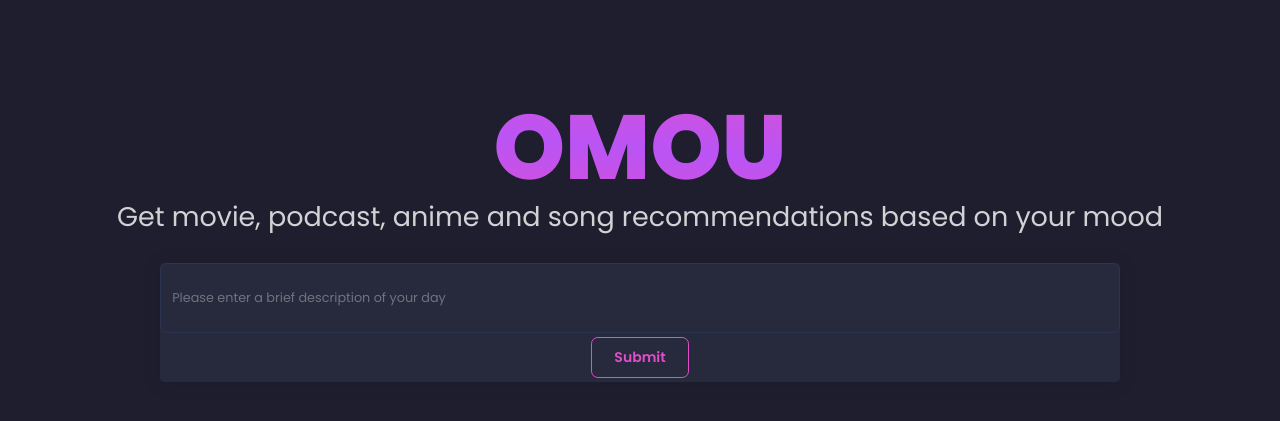
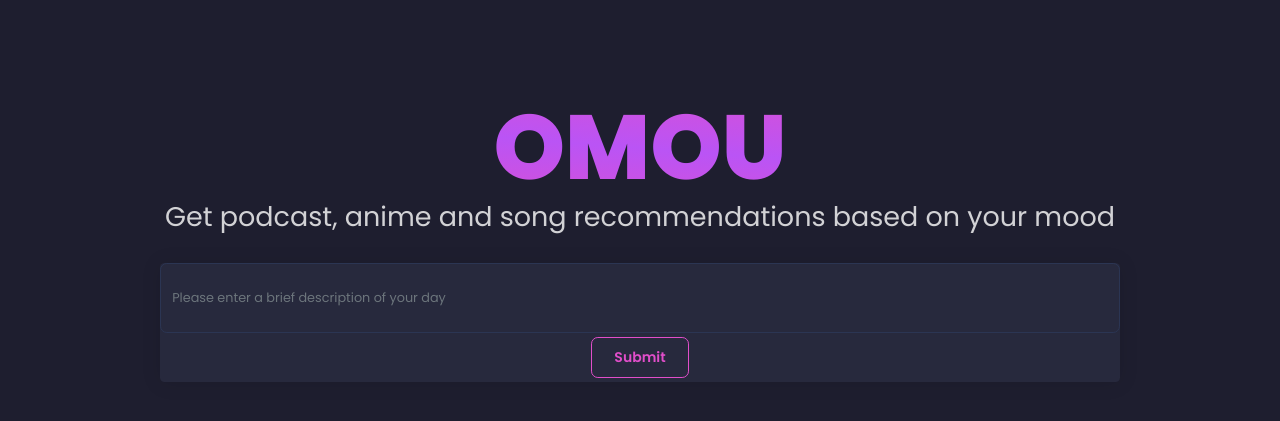
Before and after one commit to sijan67/OMOU, a Django app: page / in a window 1280 px wide. Shown: the top 421 px of the page. Run offline with Django 3.2, Linux system fonts and the light colour scheme; some libraries are stand-ins or nearby versions.

Commit message:
removed movie from home

```diff
--- a/sentiment_recommender/templates/home.html
+++ b/sentiment_recommender/templates/home.html
@@ -5,7 +5,7 @@
 <center>
     <div class= "body-container">
         <h1 class="title" style="margin-top: 100px;margin-bottom: 5px;">OMOU</h1>
-        <h2> Get movie, podcast, anime and song recommendations based on your mood </h2>
+        <h2> Get podcast, anime and song recommendations based on your mood </h2>
 
         <div class = "card" style="width: 60rem;">
             <form action="select" method='post' autocomplete="off">
```
Also changed, not shown: sentiment_recommender/db.sqlite3.
